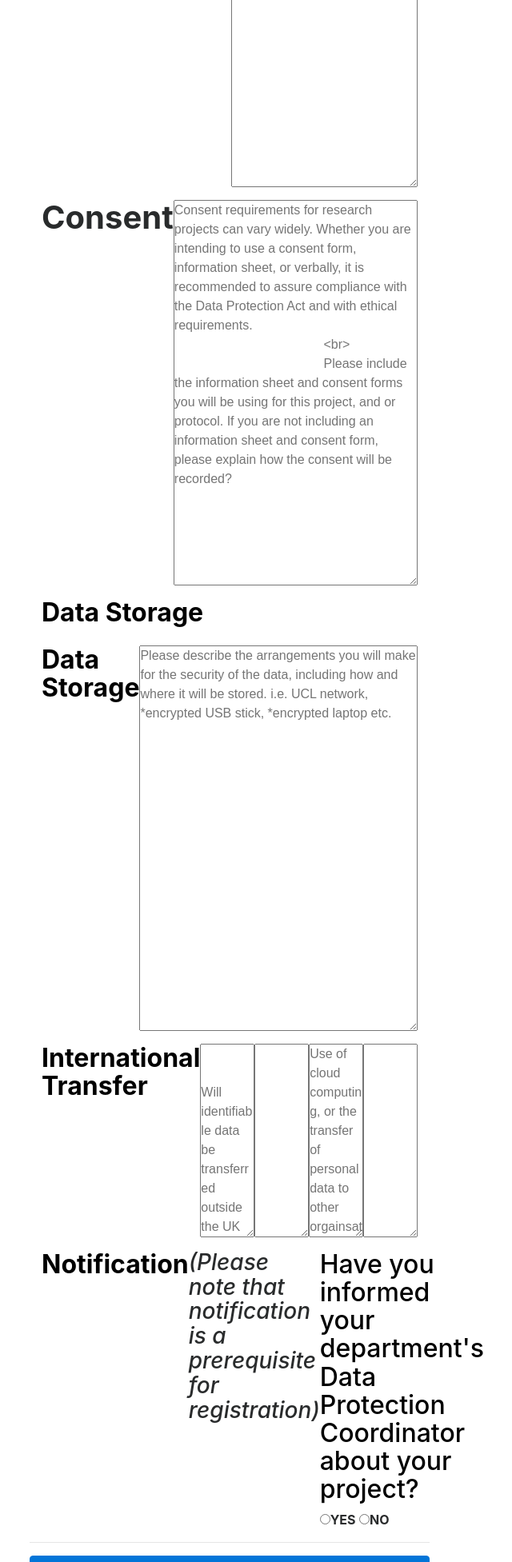
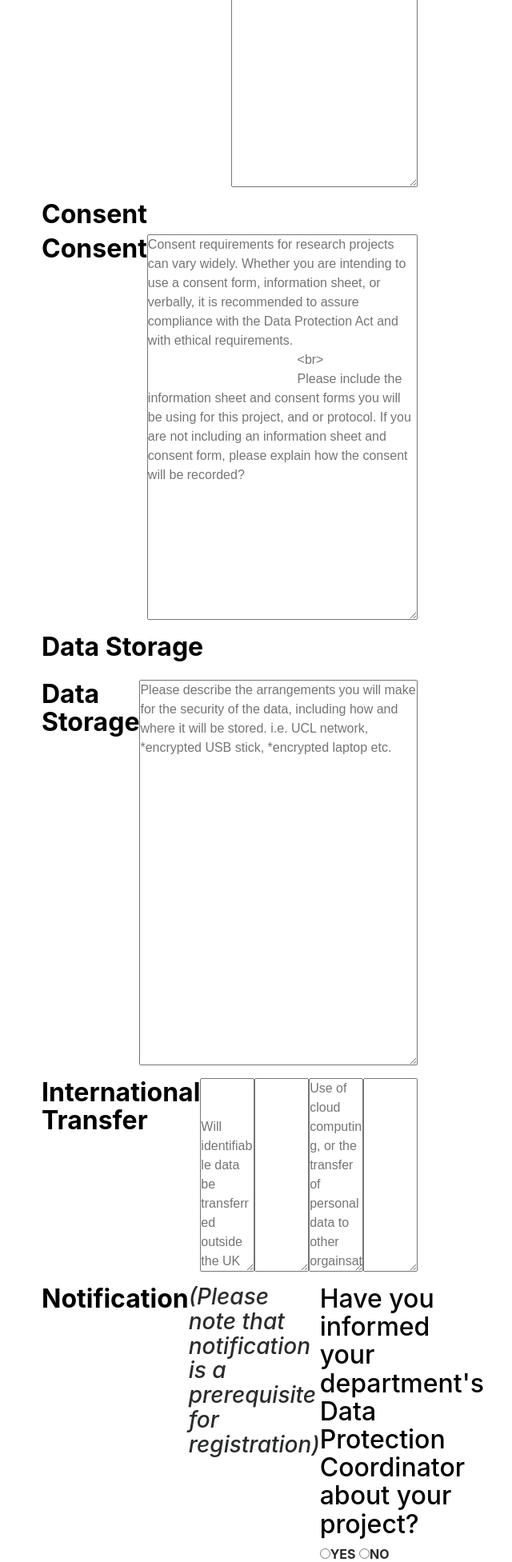
Before and after one commit to chisoftltd/RGUEthics, a PHP site: page /student.php in a window 1280 px wide. Shown: the part 2707-4660 px from the top of the page at 80% size, without its empty margins (353-993 px from the left). Run offline with PHP 8.4, Linux system fonts and the light colour scheme; data that the repository does not hold is empty.

Commit message:
Merge origin/master
Conflicts:
	register.php

```diff
--- a/student.php
+++ b/student.php
@@ -185,12 +185,15 @@ $error = false;
                             </div>
                         </div>
 
+                        <h2>
+                            <strong>Consent</strong>
+                        </h2>
 
                         <div class="form-group">
                             <div class="input-group">
-                                <h1>
+                                <h2>
                                     <strong>Consent</strong>
-                                </h1>
+                                </h2>
                                 <textarea class="glyphicon glyphicon-lock" name="body" id="body" rows="20" cols="60" placeholder="Consent requirements for research projects can vary widely. Whether you are intending to use a consent form, information sheet, or verbally, it is recommended to assure compliance with the Data Protection Act and with ethical requirements.
                                           <br>
                                           Please include the information sheet and consent forms you will be using for this project, and or protocol. If you are not including an information sheet and consent form, please explain how the consent will be recorded?
```
